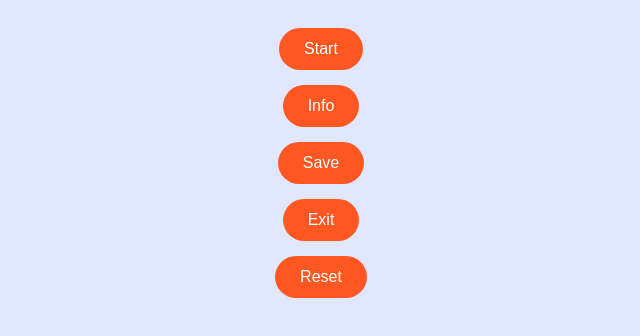
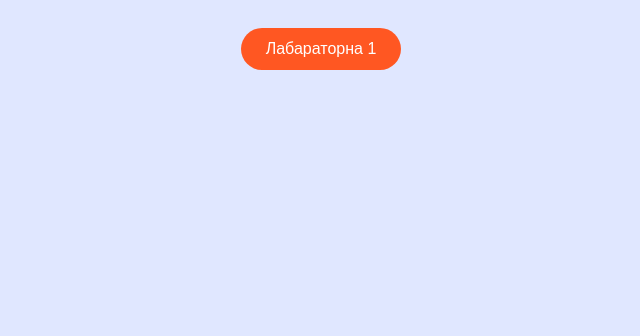
Before and after one commit to VolodymyrKozovyk/4kurs, a plain HTML site: page index.html in a window 1280 px wide. Shown: the whole page, without its empty margins (319-959 px from the left). Drawn offline with Linux system fonts and the light colour scheme.

Commit message:
Update index.html

```diff
--- a/index.html
+++ b/index.html
@@ -3,7 +3,7 @@
 <head>
     <meta charset="UTF-8">
     <meta name="viewport" content="width=device-width, initial-scale=1.0">
-    <title>Simple Buttons</title>
+    <title>Simple Buttons with GitHub Links</title>
     <style>
         body {
             display: flex;
@@ -30,10 +30,6 @@
     </style>
 </head>
 <body>
-    <button>Start</button>
-    <button>Info</button>
-    <button>Save</button>
-    <button>Exit</button>
-    <button>Reset</button>
+    <button onclick="window.location.href='lr1/index.html';">Лабараторна 1</button>
 </body>
 </html>
```
